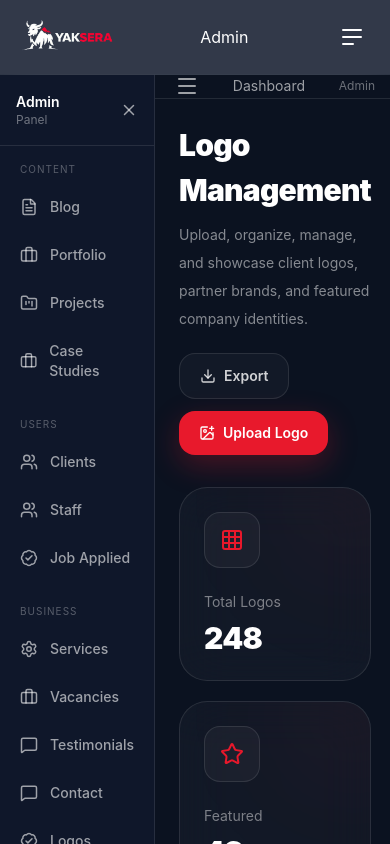
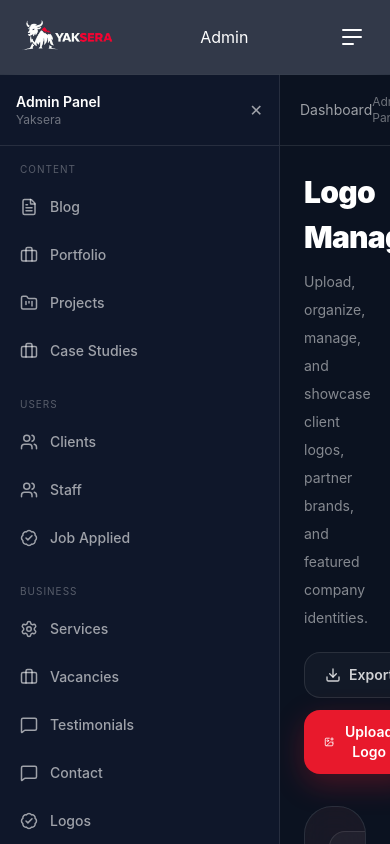
Before and after one commit to pramod-k-mahto/yaksera, a React (Vite) app: page /admin in a window 390 px wide. Shown: the top 844 px of the page. Built offline with nearby package versions, Linux system fonts and the light colour scheme.

Commit message:
updated admin

```diff
--- a/src/pages/admin/Dashboard.jsx
+++ b/src/pages/admin/Dashboard.jsx
@@ -1,5 +1,5 @@
-import { NavLink, Outlet } from "react-router-dom";
-import { useState } from "react";
+import { useState, useEffect } from "react";
+import { Outlet, NavLink, useLocation } from "react-router-dom";
 import { motion } from "framer-motion";
 
 import {
@@ -10,10 +10,9 @@ import {
   Settings,
   FolderKanban,
   BadgeCheck,
-  Menu,
-  X,
 } from "lucide-react";
 
+/* NAV DATA */
 const navItems = [
   {
     section: "CONTENT",
@@ -46,21 +45,30 @@ const navItems = [
 ];
 
 function Dashboard() {
-  const [open, setOpen] = useState(false);
+  const location = useLocation();
+
   const [collapsed, setCollapsed] = useState(false);
   const [width, setWidth] = useState(280);
 
   const min = 80;
   const max = 320;
 
+  /* AUTO SCROLL FIX */
+  useEffect(() => {
+    window.scrollTo({ top: 0, behavior: "auto" });
+  }, [location.pathname]);
+
+  /* DRAG RESIZE */
   const startDrag = (e) => {
     const startX = e.clientX;
     const startWidth = width;
 
-    const onMove = (moveEvent) => {
-      const newWidth = startWidth + (moveEvent.clientX - startX);
+    const onMove = (event) => {
+      const newWidth = startWidth + (event.clientX - startX);
+
       if (newWidth >= min && newWidth <= max) {
         setWidth(newWidth);
+
         if (newWidth < 120) setCollapsed(true);
         else setCollapsed(false);
       }
@@ -78,19 +86,20 @@ function Dashboard() {
   return (
     <div className="flex h-screen bg-[#0b1220] text-white overflow-hidden">
 
-      {/* SIDEBAR */}
+      {/* ================= SIDEBAR ================= */}
       <motion.aside
         animate={{ width: collapsed ? 80 : width }}
         transition={{ type: "spring", stiffness: 300, damping: 30 }}
-        className="relative h-full bg-[#0f172a] border-r border-white/10 flex flex-col"
+        className="relative h-screen bg-[#0f172a] border-r border-white/10 flex flex-col overflow-hidden"
       >
 
-        {/* HEADER */}
+        {/* TOP */}
         <div className="flex items-center justify-between h-[72px] px-4 border-b border-white/10">
+
           {!collapsed && (
             <div>
-              <h1 className="text-sm font-semibold">Admin</h1>
-              <p className="text-xs text-white/40">Panel</p>
+              <h1 className="text-sm font-semibold">Admin Panel</h1>
+              <p className="text-xs text-white/40">Yaksera</p>
             </div>
           )}
 
@@ -98,17 +107,18 @@ function Dashboard() {
             onClick={() => setCollapsed(!collapsed)}
             className="text-white/60 hover:text-white"
           >
-            {collapsed ? <Menu size={18} /> : <X size={18} />}
+            {collapsed ? "☰" : "✕"}
           </button>
         </div>
 
-        {/* NAV (NO SCROLL) */}
-        <div className="flex-1 overflow-hidden px-2 py-4 space-y-6">
+        {/* NAV (ONLY THIS SCROLLS) */}
+        <div className="flex-1 overflow-y-auto px-2 py-4 space-y-6">
 
           {navItems.map((group) => (
             <div key={group.section}>
+
               {!collapsed && (
-                <p className="text-[10px] text-white/30 px-3 mb-2 tracking-widest">
+                <p className="px-3 mb-2 text-[10px] tracking-widest text-white/30">
                   {group.section}
                 </p>
               )}
@@ -124,7 +134,7 @@ function Dashboard() {
                       className={({ isActive }) =>
                         `
                         flex items-center gap-3 px-3 py-3 rounded-xl
-                        transition
+                        transition-all duration-200
                         ${
                           isActive
                             ? "text-[#e8192c]"
@@ -144,11 +154,12 @@ function Dashboard() {
                   );
                 })}
               </div>
+
             </div>
           ))}
         </div>
 
-        {/* RESIZE HANDLE */}
+        {/* RESIZE HANDLE (FIXED, NEVER HIDDEN) */}
         {!collapsed && (
           <div
             onMouseDown={startDrag}
@@ -157,27 +168,30 @@ function Dashboard() {
         )}
       </motion.aside>
 
-      {/* MAIN */}
-      <div className="flex-1 flex flex-col">
+      {/* ================= MAIN ================= */}
+      <div className="flex-1 flex flex-col overflow-hidden">
 
         {/* TOP BAR */}
-        <div className="h-[72px] border-b border-white/10 flex items-center px-5 justify-between">
-          <button
-            className="text-white/60 md:hidden"
-            onClick={() => setOpen(true)}
-          >
-            <Menu />
-          </button>
+        <div className="h-[72px] border-b border-white/10 flex items-center justify-between px-5">
 
-          <h2 className="text-sm text-white/60">Dashboard</h2>
+          <h2 className="text-sm text-white/60">
+            Dashboard
+          </h2>
 
-          <div className="text-xs text-white/40">Admin</div>
+          <div className="text-xs text-white/40">
+            Admin Panel
+          </div>
+
         </div>
 
         {/* CONTENT */}
-        <div className="p-6 overflow-hidden">
-          <Outlet />
-        </div>
+        <main className="flex-1 overflow-y-auto p-6 md:p-8 lg:p-10">
+
+          <div className="min-h-full">
+            <Outlet />
+          </div>
+
+        </main>
 
       </div>
     </div>
```
